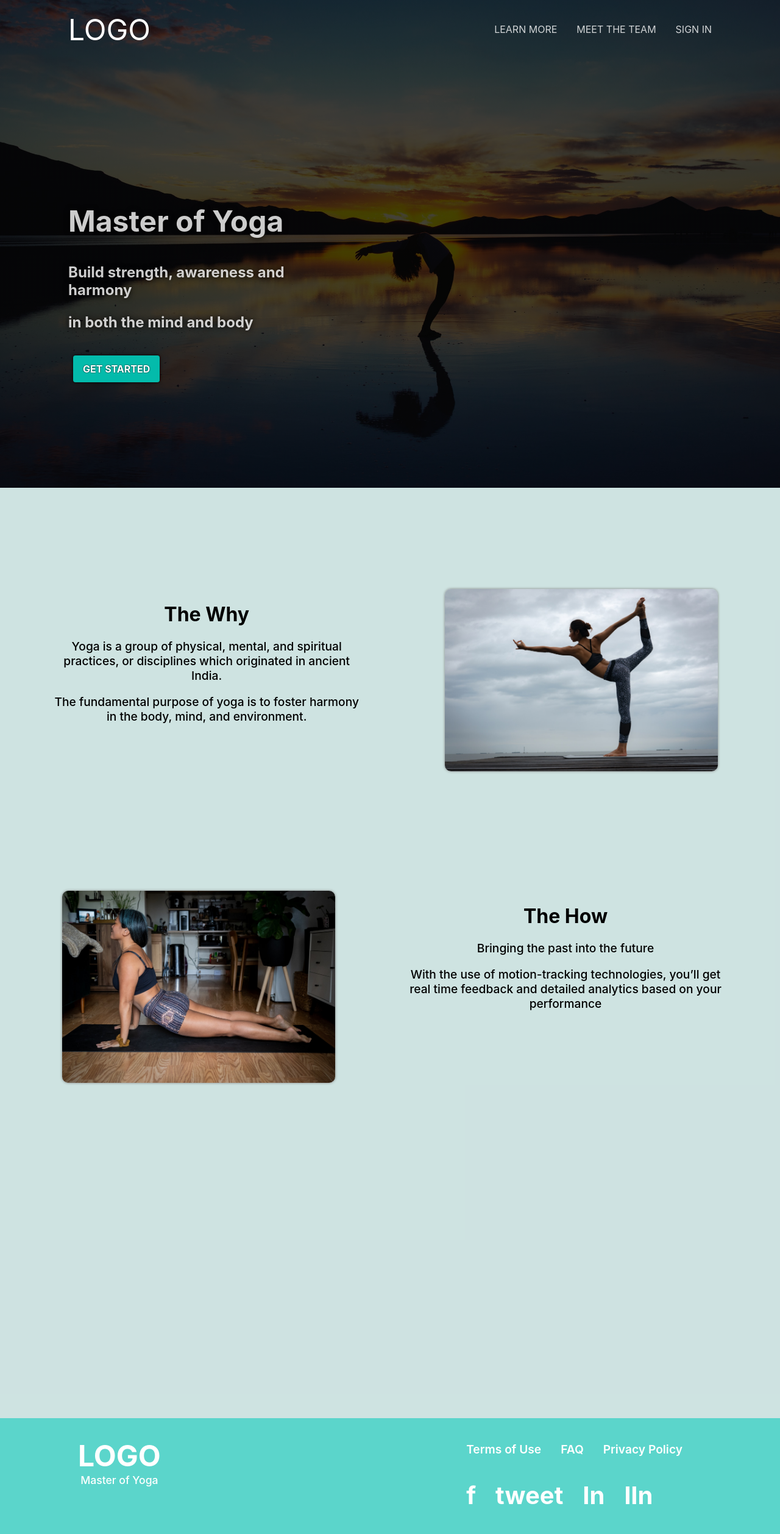
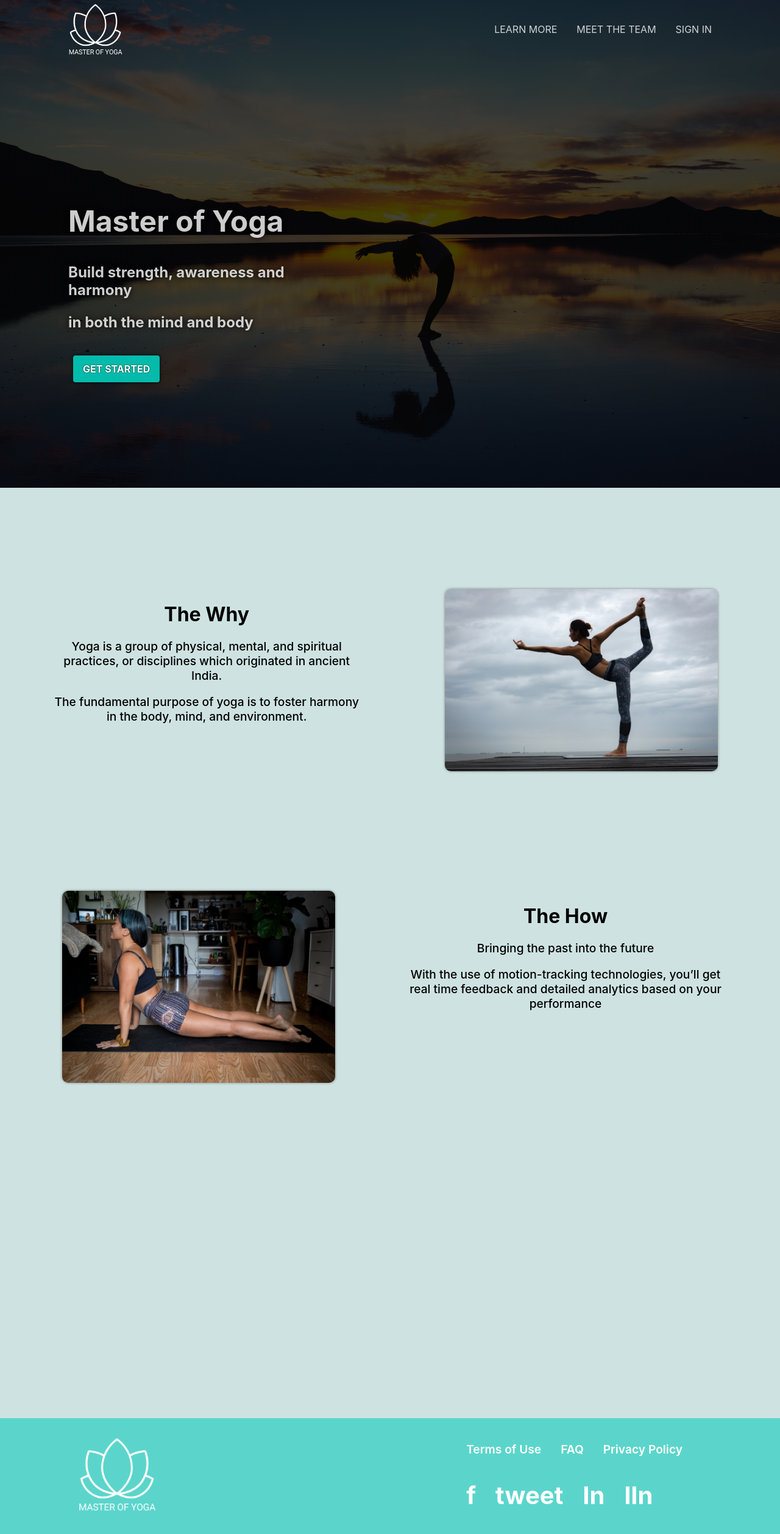
Before and after one commit to ivangelus/master-of-yoga, a React (Create React App) app in the folder client/: page / in a window 1280 px wide. Shown: the whole page at 61% size. Built offline with nearby package versions, Linux system fonts and the light colour scheme; no server answers.

Commit message:
refactor: logo changed to an actuall logo

```diff
--- a/client/src/components/Footer.css
+++ b/client/src/components/Footer.css
@@ -22,10 +22,11 @@
   margin-left: 8rem;
   margin-top: 2rem;
 }
-
 .footer-logo {
-  font-size: 3rem;
-  font-weight: bold;
+  height: 120px;
+  width: 130px;
+  background-image: url('../assets/logo.png');
+  background-size: cover;
 }
 
 .footer-title {
--- a/client/src/components/Footer.tsx
+++ b/client/src/components/Footer.tsx
@@ -5,8 +5,7 @@ const Footer: React.FC = (): ReactElement => {
   return (
     <div className="footer-container">
       <div className="footer-left-container">
-        <div className="footer-logo">LOGO</div>
-        <div className="footer-title">Master of Yoga</div>
+        <div className="footer-logo"></div>
       </div>
       <div className="footer-right-container">
         <div className="additional-info-container">
--- a/client/src/containers/NavBar.css
+++ b/client/src/containers/NavBar.css
@@ -20,8 +20,10 @@
 }
 
 .navbar-logo {
-  color: white;
-  font-size: 3rem;
+  height: 85px;
+  width: 90px;
+  background-image: url('../assets/logo.png');
+  background-size: cover;
 }
 
 .navbar-container a:hover {
--- a/client/src/containers/NavBar.tsx
+++ b/client/src/containers/NavBar.tsx
@@ -22,7 +22,7 @@ const NavBar: React.FC = () => {
 
   return (
     <nav className="navbar-container">
-      <div className="navbar-logo">LOGO</div>
+      <div className="navbar-logo"></div>
       <div className="navbar-link-container">
         <a onClick={scroll}>LEARN MORE</a>
         <Link className="btn-navbar" to="/about">
--- a/client/src/redux/usersSlice.ts
+++ b/client/src/redux/usersSlice.ts
@@ -34,10 +34,7 @@ export const usersSlice = createSlice({
   },
 });
 
-export const {
-  updateUser,
-  logoutUser,
-  updatePoseCompletion,
-} = usersSlice.actions;
+export const { updateUser, logoutUser, updatePoseCompletion } =
+  usersSlice.actions;
 export const selectUsers = (state: RootState) => state.users;
 export default usersSlice.reducer;
```
Also changed, not shown: client/src/pages/PoseValidation.tsx (+5 -4 lines), client/src/pages/TrackPage.tsx (+4 -3 lines), client/src/assets/logo.png (added).
